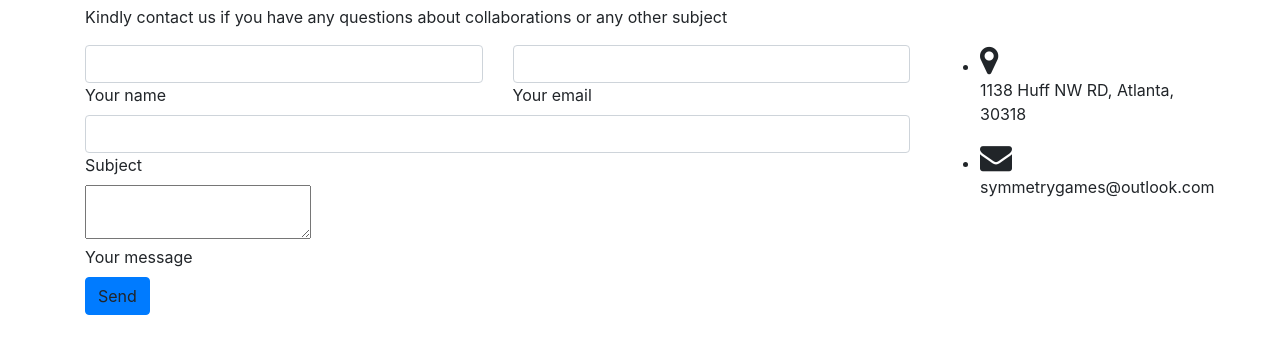
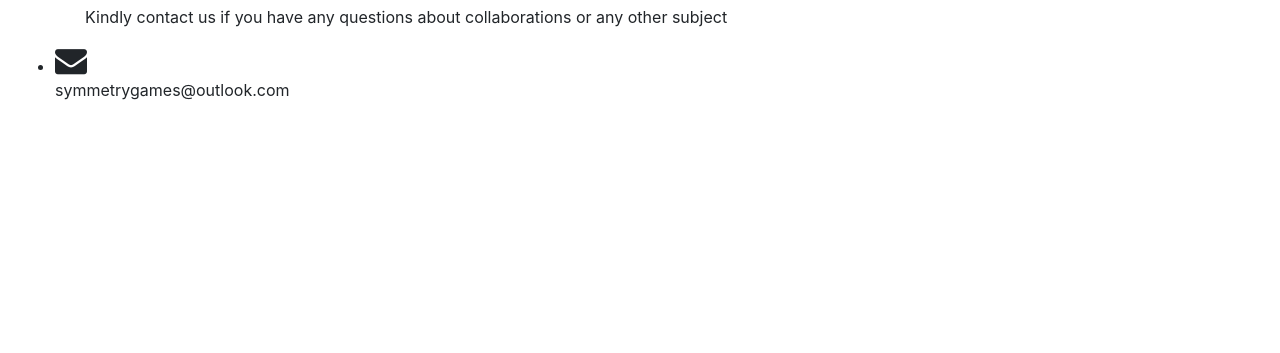
Before and after one commit to symmetrygames/symmetrygames.github.io, a plain HTML site: page Contactus.html in a window 1280 px wide. Shown: the part 123-476 px from the top of the page. Drawn offline with nearby package versions, Linux system fonts and the light colour scheme.

Commit message:
Update Contactus.html

```diff
--- a/Contactus.html
+++ b/Contactus.html
@@ -46,82 +46,13 @@
             <!--Section description-->
             <p class="section-description">Kindly contact us if you have any questions about collaborations or any other subject</p>
 
-            <div class="row">
 
-                <!--Grid column-->
-                <div class="col-md-8 col-xl-9">
-                    <form id ="contact-form" name="contact-form" action="mail.php" method="POST"  onsubmit="return validateForm()" >
-
-                        <!--Grid row-->
-                        <div class="row">
-
-                            <!--Grid column-->
-                            <div class="col-md-6">
-                                <div class="md-form">
-                                    <div class="md-form">
-                                        <input type="text" id="name" name="name" class="form-control">
-                                        <label for="name" class="">Your name</label>
-                                    </div>
-                                </div>
-                            </div>
-                            <!--Grid column-->
-
-                            <!--Grid column-->
-                            <div class="col-md-6">
-                                <div class="md-form">
-                                    <div class="md-form">
-                                        <input type="text" id="email" name="email" class="form-control">
-                                        <label for="email" class="">Your email</label>
-                                    </div>
-                                </div>
-                            </div>
-                            <!--Grid column-->
-
-                        </div>
-                        <!--Grid row-->
-
-                        <!--Grid row-->
-                        <div class="row">
-                            <div class="col-md-12">
-                                <div class="md-form">
-                                    <input type="text" id="subject" name="subject" class="form-control">
-                                    <label for="subject" class="">Subject</label>
-                                </div>
-                            </div>
-                        </div>
-                        <!--Grid row-->
-
-                        <!--Grid row-->
-                        <div class="row">
-
-                            <!--Grid column-->
-                            <div class="col-md-12">
-
-                                <div class="md-form">
-                                    <textarea type="text" id="message" name="message" class="md-textarea"></textarea>
-                                    <br>
-                                    <label for="message">Your message</label>
-                                </div>
-
-                            </div>
-                        </div>
-                        <!--Grid row-->
-
-                    </form>
-
-                    <div class="center-on-small-only">
-                        <a class="btn btn-primary" onclick="validateForm()">Send</a>
-                    </div> <div class="status" id="status"></div>
                 </div>
                 <!--Grid column-->
 
                 <!--Grid column-->
-                <div class="col-md-4 col-xl-3">
+                <div class="col-12">
                     <ul class="contact-icons">
-                        <li><i class="fa fa-map-marker fa-2x"></i>
-                            <p>1138 Huff NW RD, Atlanta, 30318</p>
-                        </li>
-
                         <li><i class="fa fa-envelope fa-2x"></i>
                             <p>symmetrygames@outlook.com</p>
                         </li>
@@ -143,35 +74,6 @@
 <script src="https://code.jquery.com/jquery-3.3.1.slim.min.js" integrity="sha384-q8i/X+965DzO0rT7abK41JStQIAqVgRVzpbzo5smXKp4YfRvH+8abtTE1Pi6jizo" crossorigin="anonymous"></script>
 <script src="https://cdnjs.cloudflare.com/ajax/libs/popper.js/1.14.7/umd/popper.min.js" integrity="sha384-UO2eT0CpHqdSJQ6hJty5KVphtPhzWj9WO1clHTMGa3JDZwrnQq4sF86dIHNDz0W1" crossorigin="anonymous"></script>
 <script src="https://stackpath.bootstrapcdn.com/bootstrap/4.3.1/js/bootstrap.min.js" integrity="sha384-JjSmVgyd0p3pXB1rRibZUAYoIIy6OrQ6VrjIEaFf/nJGzIxFDsf4x0xIM+B07jRM" crossorigin="anonymous"></script>
-<script>
-function validateForm() {
 
-    document.getElementById('status').innerHTML = "Sending...";
-    formData = {
-        'name'     : $('input[name=name]').val(),
-        'email'    : $('input[name=email]').val(),
-        'subject'  : $('input[name=subject]').val(),
-        'message'  : $('textarea[name=message]').val()
-    };
-
-
-   $.ajax({
-    url : "mail.php",
-    type: "POST",
-    data : formData,
-    success: function(data, textStatus, jqXHR)
-    {
-
-        $('#status').text(data.message);
-        if (data.code) //If mail was sent successfully, reset the form.
-        $('#contact-form').closest('form').find("input[type=text], textarea").val("");
-    },
-    error: function (jqXHR, textStatus, errorThrown)
-    {
-        $('#status').text(jqXHR);
-    }
-});
-}
-    </script>
 </body>
 </html>
```
